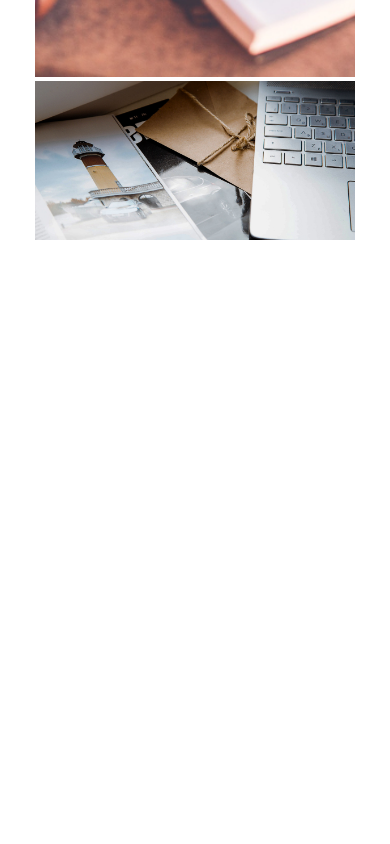
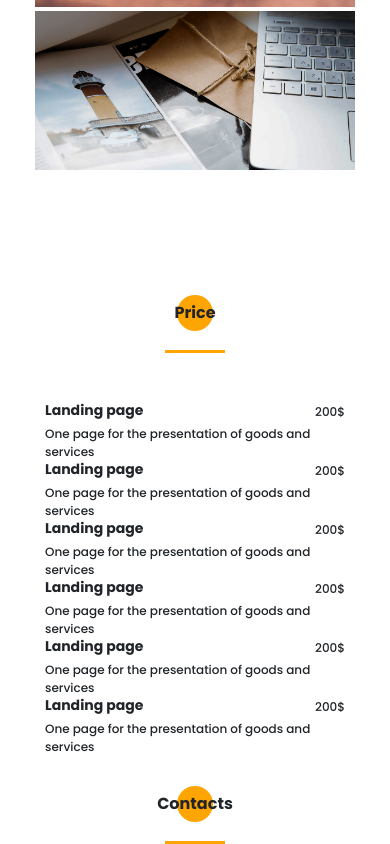
Before and after one commit to Chaplinskaya/portfolio, a website: page src/index.html in a window 390 px wide. Shown: the part 8846-9690 px from the top of the page. Before the commit the page ends 9207 px from the top, so only its background shows below. Drawn offline with nearby package versions, Linux system fonts and the light colour scheme; files that its build step writes are made by us from their sources; files whose address does not match are found by name.

Commit message:
add price

```diff
--- a/src/index.html
+++ b/src/index.html
@@ -382,27 +382,72 @@
             <div class="divider"></div>
 
             <div class="portfolio__wrapper">
-                <a href="https://chaplinskaya.github.io/taxi-uber/src/" class="portfolio__item" target="blank">
+                <a href="https://chaplinskaya.github.io/taxi-uber/src/" class="portfolio__item" target="_blank">
                     <img src="img/works/uber.jpg" alt="uber">
                 </a>
-                <a href="https://chaplinskaya.github.io/pulse/dist/" class="portfolio__item" target="blank">
+                <a href="https://chaplinskaya.github.io/pulse/dist/" class="portfolio__item" target="_blank">
                     <img src="img/works/pulse.jpg" alt="pulse">
                 </a>
-                <a href="#" class="portfolio__item" target="blank">
+                <a href="#" class="portfolio__item" target="_blank">
                     <img src="img/works/bread.jpg" alt="bread">
                 </a>
-                <a href="#" class="portfolio__item vertical" target="blank">
+                <a href="#" class="portfolio__item vertical" target="_blank">
                     <img src="img/works/plans.jpg" alt="plans">
                 </a>
-                <a href="#" class="portfolio__item" target="blank">
+                <a href="#" class="portfolio__item" target="_blank">
                     <img src="img/works/ipad.jpg" alt="ipad">
                 </a>
-                <a href="#" class="portfolio__item horizontal" target="blank">
+                <a href="#" class="portfolio__item horizontal" target="_blank">
                     <img src="img/works/mac.jpg" alt="mac">
                 </a>
             </div>
         </div>
     </section>
+    <section class="pricelist">
+        <div class="container">
+            <h2 class="title title_fz16 title__section-title">Price</h2>
+            <div class="divider"></div>
+            <div class="pricelist__wrapper">
+                <div class="pricelist__item">
+                    <div class="title title_fz14">Landing page</div>
+                    <div class="price__item">200$</div>
+                    <div class="price__text">One page for the presentation of goods and services</div>
+                </div>
+                <div class="pricelist__item">
+                    <div class="title title_fz14">Landing page</div>
+                    <div class="price__item">200$</div>
+                    <div class="price__text">One page for the presentation of goods and services</div>
+                </div>
+                <div class="pricelist__item">
+                    <div class="title title_fz14">Landing page</div>
+                    <div class="price__item">200$</div>
+                    <div class="price__text">One page for the presentation of goods and services</div>
+                </div>
+                <div class="pricelist__item">
+                    <div class="title title_fz14">Landing page</div>
+                    <div class="price__item">200$</div>
+                    <div class="price__text">One page for the presentation of goods and services</div>
+                </div>
+                <div class="pricelist__item">
+                    <div class="title title_fz14">Landing page</div>
+                    <div class="price__item">200$</div>
+                    <div class="price__text">One page for the presentation of goods and services</div>
+                </div>
+                <div class="pricelist__item">
+                    <div class="title title_fz14">Landing page</div>
+                    <div class="price__item">200$</div>
+                    <div class="price__text">One page for the presentation of goods and services</div>
+                </div>
+            </div>
+        </div>
+    </section>
+    <section class="contacts">
+        <div class="container">
+            <h2 class="title title_fz16 title__section-title">Contacts</h2>
+            <div class="divider"></div>
+            <div class="contacts__wrapper">
+        </div>
+    </section>
     <script src="js/script.js"></script>
 </body>
 </html>
--- /dev/null
+++ b/src/sass/blocks/_contacts.scss
@@ -0,0 +1,3 @@
+.contacts {
+    padding-top: 100px;
+}
--- a/src/sass/blocks/_media.scss
+++ b/src/sass/blocks/_media.scss
@@ -138,6 +138,16 @@
             }
         }
     }
+    .pricelist {
+        padding-top: 70px;
+        &__wrapper {
+            width: 700px;
+            grid-template-columns: repeat(2, 330px);
+        }
+        &__item {
+            grid-template-columns: 270px 50px;
+            }
+    }
 }
 @media (max-width: 767px) {
     .container {
@@ -196,6 +206,17 @@
             }
         }
     }
+    .pricelist {
+        padding-top: 50px;
+        font-size: 13px;
+        &__wrapper {
+            width: 500px;
+            grid-template-columns: repeat(1, 450px);
+        }
+        &__item {
+            grid-template-columns: 350px 50px;
+            }
+    }
 }
 @media (max-width: 575px) {
     .container {
@@ -239,7 +260,7 @@
         line-height: 45px;
     }
     .portfolio {
-        padding-top: 120px;
+        padding-top: 50px;
         &__wrapper {
             margin-top: 60px;
             display: grid;
@@ -255,6 +276,17 @@
                 grid-column: 1/2;
             }
         }
+    }
+    .pricelist {
+        padding-top: 10px;
+        font-size: 13px;
+        &__wrapper {
+            width: 370px;
+            grid-template-columns: repeat(1, 350px);
+        }
+        &__item {
+            grid-template-columns: 300px 40px;
+            }
     }
 }
 @media (max-width: 400px) {
@@ -283,7 +315,7 @@
         padding-left: 20px;
     }
     .skills__ratings {
-        grid-template-columns: repeat(1, 300px);
+        grid-template-columns: repeat(1, 270px);
         grid-template-rows: repeat(6, 70px);
         justify-content: center;
         &-line {
@@ -291,7 +323,7 @@
         }
     }
     .portfolio {
-        padding-top: 120px;
+        padding-top: 50px;
         &__wrapper {
             margin-top: 60px;
             display: grid;
@@ -308,4 +340,18 @@
             }
         }
     }
+    .pricelist {
+        padding-top: 10px;
+        font-size: 12px;
+        &__wrapper {
+            width: 300px;
+            grid-template-columns: repeat(1, 300px);
+        }
+        &__item {
+            grid-template-columns: 270px 30px;
+            }
+    }
+    .contacts {
+        padding-top: 50px;
+    }
 }
--- /dev/null
+++ b/src/sass/blocks/_price.scss
@@ -0,0 +1,25 @@
+.pricelist {
+    padding-top: 120px;
+    &__wrapper
+    {
+        width: 900px;
+        margin: 0 auto;
+        padding-top: 50px;
+        display: grid;
+        grid-template-columns: repeat(2, 370px);
+        grid-template-rows: repeat(3, 44px);
+        justify-content: space-between;
+        row-gap: 15px;
+    }
+    &__item {
+        display: grid;
+        grid-template-columns: 320px 50px;
+        grid-template-rows: repeat(2, 22px);
+        justify-content: space-between;
+        align-content: flex-end;
+    }
+    .price__text {
+        grid-column: 1/3;
+        font-size: 12px;
+    }
+}
--- a/src/sass/style.scss
+++ b/src/sass/style.scss
@@ -28,5 +28,7 @@
 @import 'blocks/resume';
 @import 'blocks/skills';
 @import 'blocks/portfolio';
+@import 'blocks/price';
+@import 'blocks/contacts';
 
 @import 'blocks/media';
```
Also changed, not shown: dist/css/style.min.css, dist/index.html.
